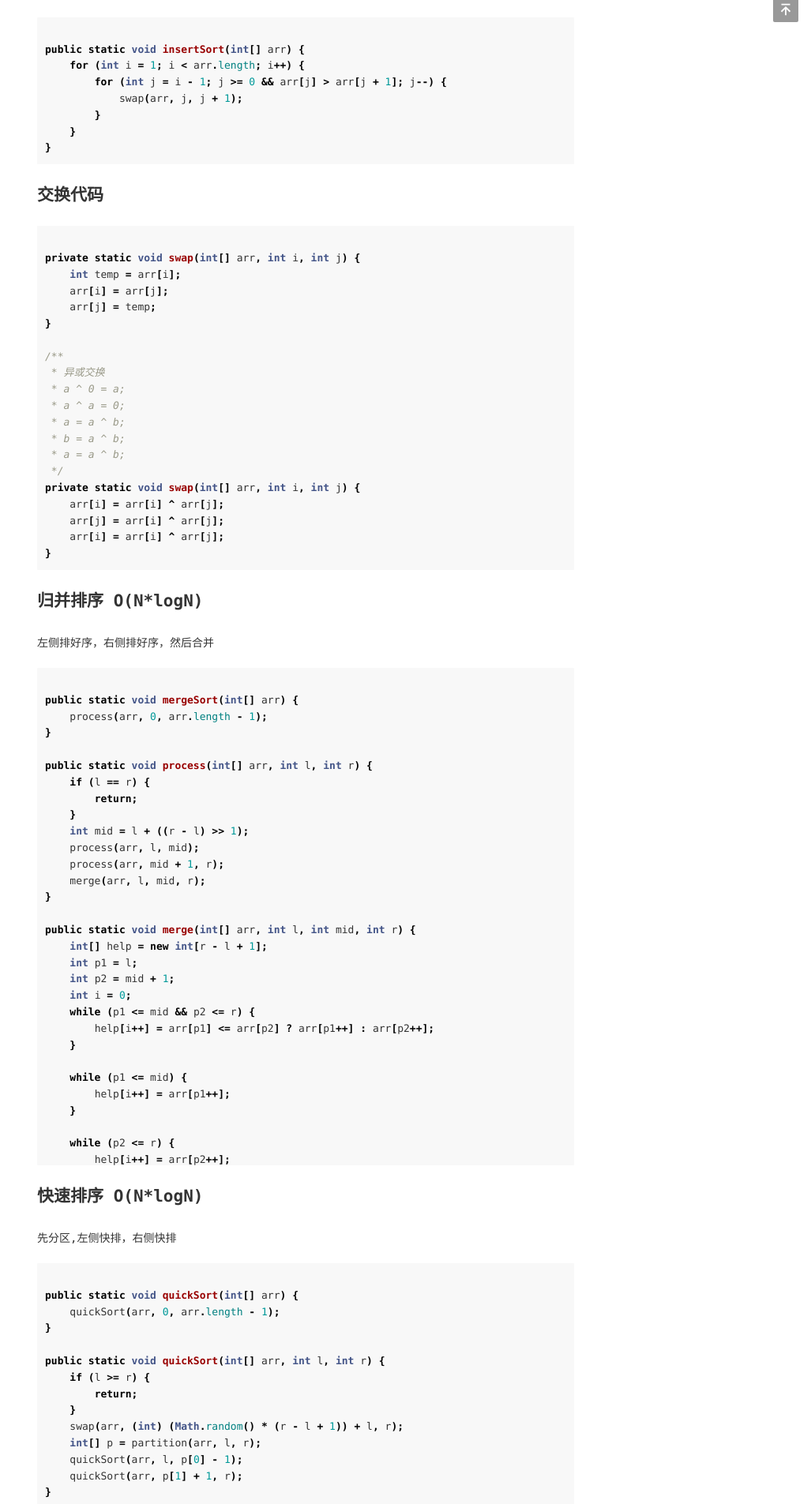
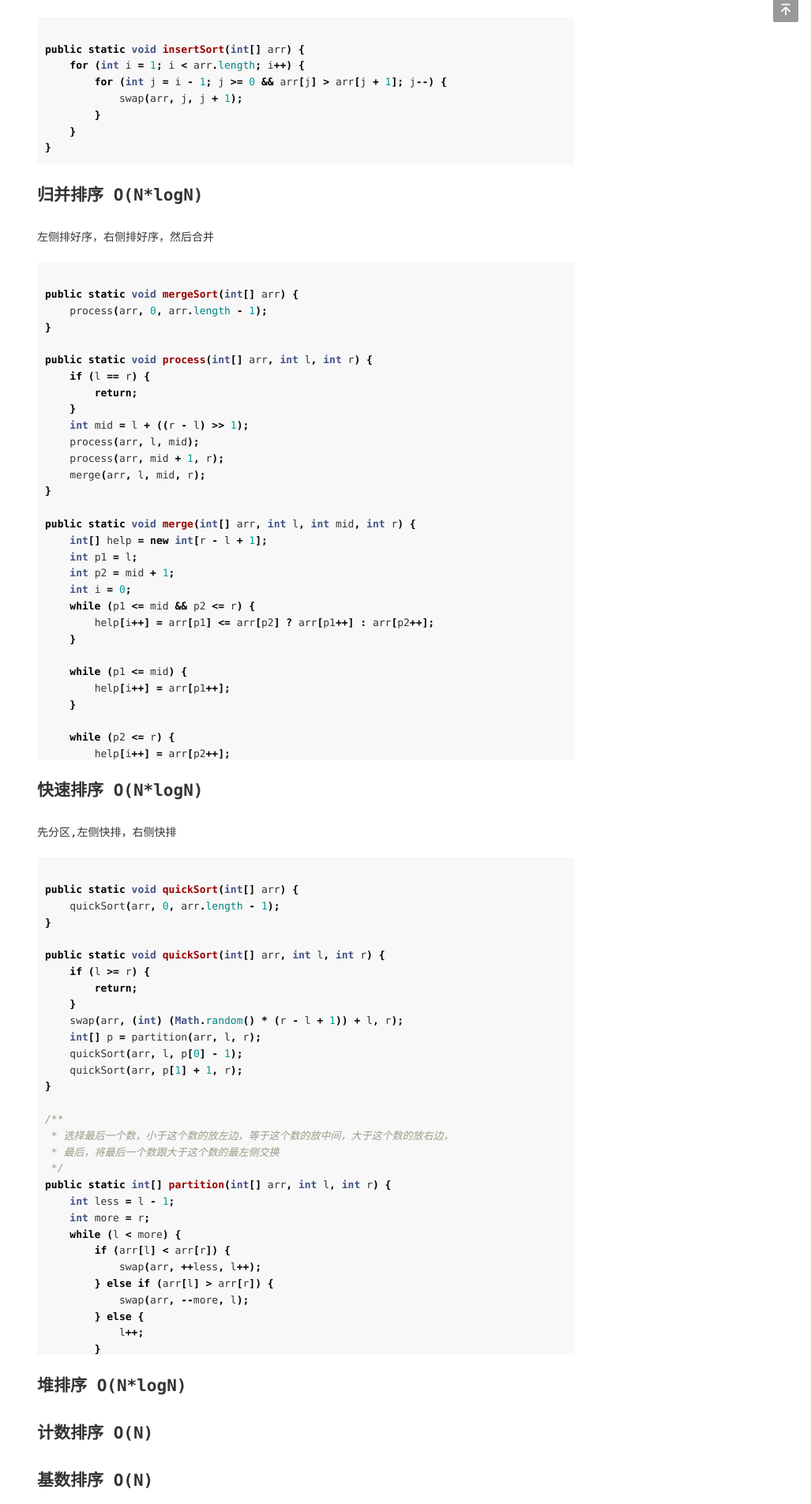
Before and after one commit to ADai00/ADai00.github.io, a Jekyll site: the page built from _posts/数据结构与算法/2024-08-01-排序算法.md, in a window 1280 px wide. Shown: the part 1081-2986 px from the top of the page at 79% size, without its empty margins (253-1280 px from the left). Built offline with Jekyll 4.4.1, drawn with Linux system fonts in a browser that asks for light colours; some of the changed text lies outside the part shown.

Commit message:
feat: 初始化 数据结构与算法

````diff
--- a/_posts/算法/2024-08-01-排序算法.md
+++ b/_posts/数据结构与算法/2024-08-01-排序算法.md
@@ -1,7 +1,7 @@
 ---
 layout: mypost
 title: 排序算法
-categories: [ 算法 ]
+categories: [ 数据结构与算法 ]
 ---
 
 # 排序算法
@@ -53,31 +53,6 @@ public static void insertSort(int[] arr) {
             swap(arr, j, j + 1);
         }
     }
-}
-```
-
-## 交换代码
-
-```java
-
-private static void swap(int[] arr, int i, int j) {
-    int temp = arr[i];
-    arr[i] = arr[j];
-    arr[j] = temp;
-}
-
-/**
- * 异或交换
- * a ^ 0 = a;
- * a ^ a = 0;
- * a = a ^ b;
- * b = a ^ b;
- * a = a ^ b;
- */
-private static void swap(int[] arr, int i, int j) {
-    arr[i] = arr[i] ^ arr[j];
-    arr[j] = arr[i] ^ arr[j];
-    arr[i] = arr[i] ^ arr[j];
 }
 ```
 
@@ -165,3 +140,27 @@ public static int[] partition(int[] arr, int l, int r) {
     return new int[]{less + 1, more};
 }
 ```
+
+## 堆排序 O(N*logN)
+
+
+
+## 计数排序 O(N)
+
+
+
+## 基数排序 O(N)
+
+
+
+## 交换代码
+
+```java
+
+private static void swap(int[] arr, int i, int j) {
+    int temp = arr[i];
+    arr[i] = arr[j];
+    arr[j] = temp;
+}
+
+```
````
Also changed, not shown: _posts/数据结构与算法/2024-08-02-位运算.md (added, +30 -0 lines), _posts/数据结构与算法/2024-08-07-链表.md (added, +5 -0 lines), _posts/数据结构与算法/2024-08-08-二叉树.md (added, +5 -0 lines), _posts/数据结构与算法/2024-08-09-图.md (added, +5 -0 lines).
